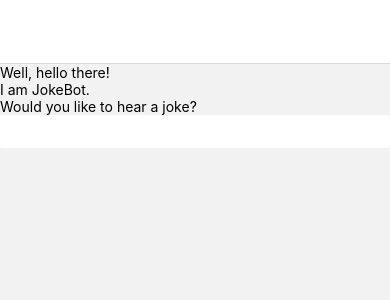
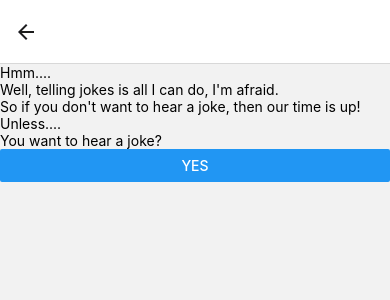
Before and after one commit to lcamp118/JokeBot, a React Native app: screen /NoScreen in a window 390 px wide. Shown: the top 300 px of the page. Built offline with nearby package versions, Linux system fonts and the light colour scheme.

Commit message:
add no screen

```diff
--- a/App.js
+++ b/App.js
@@ -3,6 +3,7 @@ import {NavigationContainer} from '@react-navigation/native';
 import {createNativeStackNavigator} from '@react-navigation/native-stack';
 import {Button, View, Text} from 'react-native';
 import Concierge from './src/components/joke/concierge';
+import NoScreen from './src/components/joke/noScreen';
 import GeneralJokes from './src/components/joke/generalJokes'
 import ProgrammingJokes from './src/components/joke/programmingJokes';
 // import KnockKnockJokes from './src/components/joke/knockKnockJokes';
@@ -35,6 +36,7 @@ export default function App() {
           <Stack.Screen name="Concierge" component={Concierge} options={{title: ''}} />
           <Stack.Screen name="GeneralJokes" component={GeneralJokes} options={{title: ''}} />
           <Stack.Screen name="ProgrammingJokes" component={ProgrammingJokes} options={{title: ''}} />
+          <Stack.Screen name="NoScreen" component={NoScreen} options={{title: ''}} />
           {/* <Stack.Screen name="KnockKnockJokes" component={KnockKnockJokes} options={{title: ''}} /> */}
           {/* <Stack.Screen name="DadJokes" component={DadJokes} options={{title: ''}} /> */}
           {/* <Stack.Screen name="RandomJokes" component={RandomJokes} options={{title: ''}} /> */}
--- a/src/components/joke/generalJokes.tsx
+++ b/src/components/joke/generalJokes.tsx
@@ -99,7 +99,7 @@ export default function GeneralJokes({ navigation }) {
             opacity: yesNoAnimFade,
           },
         ]}>
-        <Button title={"No!"}></Button>
+        <Button title={"No!"} onPress={() => navigation.navigate('NoScreen')}></Button>
       </Animated.View>
     </View>
   );
--- /dev/null
+++ b/src/components/joke/noScreen.tsx
@@ -0,0 +1,15 @@
+import React from 'react'
+import { View, Text, Button } from 'react-native'
+
+export default function NoScreen({ navigation }){
+    return (
+        <View>
+            <Text>Hmm....</Text>
+            <Text>Well, telling jokes is all I can do, I'm afraid.</Text>
+            <Text>So if you don't want to hear a joke, then our time is up!</Text>
+            <Text>Unless....</Text>
+            <Text>You want to hear a joke?</Text>
+            <Button title={"Yes"} onPress={()=>navigation.navigate('Concierge')}></Button>
+        </View>
+    )
+}
```
